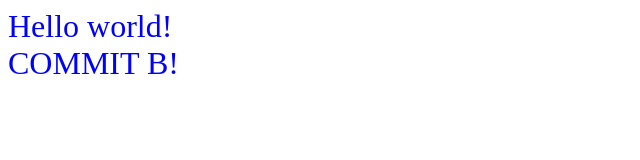
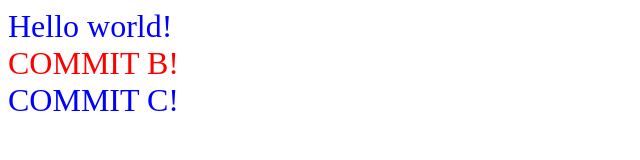
Before and after one commit to Azaliyaa/JS-functions, a plain HTML site: page index.html in a window 1280 px wide. Shown: the whole page, without its empty margins (0-640 px from the left). Drawn offline with Linux system fonts and the light colour scheme.

Commit message:
commit C

```diff
--- a/index.html
+++ b/index.html
@@ -7,7 +7,8 @@
 	<script async src="script.js"></script>
 </head>
 <body>
-	<div class='hello'>Hello world!</div>
-	<div class='hello'>COMMIT B!</div>
+	<div class='blue'>Hello world!</div>
+	<div class='red'>COMMIT B!</div>
+	<div class='blue'>COMMIT C!</div>
 </body>
 </html>
--- a/style.css
+++ b/style.css
@@ -1,4 +1,8 @@
-.hello {
+.blue {
   font-size: 32px;
   color: blue;
 }
+.red {
+  font-size: 32px;
+  color: red;
+}
```
